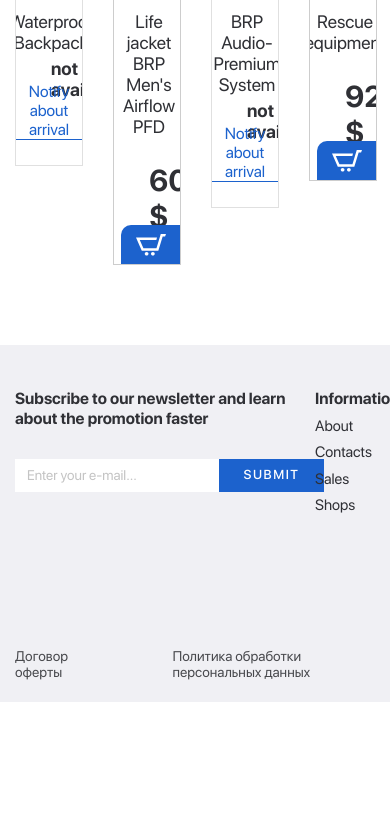
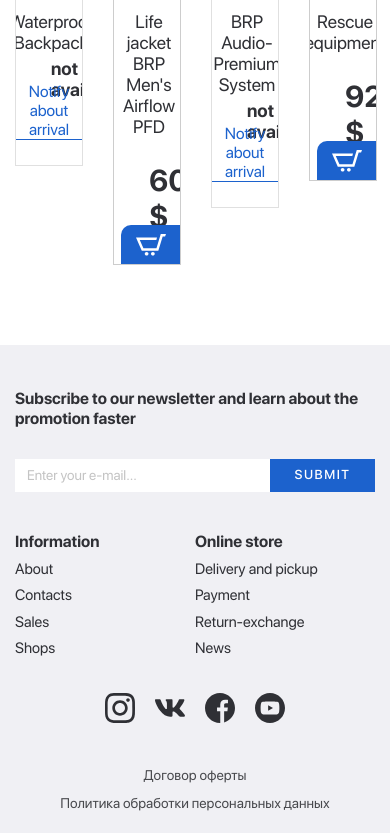
Before and after one commit to dev-rodion/drivemoto-gulp, a website: page app/index.html in a window 390 px wide. Shown: the part 2776-3609 px from the top of the page. Before the commit the page ends 3478 px from the top, so only its background shows below. Drawn offline with Linux system fonts and the light colour scheme.

Commit message:
Adapted .footer, added new styles

```diff
--- a/app/scss/_media.scss
+++ b/app/scss/_media.scss
@@ -100,6 +100,32 @@
       }
     }
   }
+  .footer {
+    &__top {
+      flex-wrap: wrap;
+    }
+    &__item {
+      width: 100%;
+      &:nth-child(1) {
+        max-width: 50%;
+        padding-right: 20px;
+      }
+      &:nth-child(2),
+      &:nth-child(3) {
+        max-width: 150px;
+        width: fit-content;
+        padding-right: 20px;
+      }
+      &:nth-child(4) {
+        max-width: 100%;
+        width: 100%;
+        padding-top: 30px;
+      }
+    }
+    &__social {
+      justify-content: center;
+    }
+  }
 }
 
 @media (max-width: 640px) {
@@ -108,4 +134,30 @@
       display: none;
     }
   }
+  .footer {
+    &__item {
+      &:nth-child(1) {
+        max-width: 100%;
+        padding-right: 0;
+        margin-bottom: 40px;
+      }
+      &:nth-child(2),
+      &:nth-child(3) {
+        max-width: 50%;
+        width: 100%;
+        padding-right: 20px;
+      }
+      &:nth-child(4) {
+        max-width: 100%;
+        width: 100%;
+        padding-top: 30px;
+      }
+    }
+    &__social-link + &__social-link {
+      margin-left: 20px;
+    }
+    &__bottom-link {
+      margin: 6px 20px;
+    }
+  }
 }
--- a/app/scss/style.scss
+++ b/app/scss/style.scss
@@ -669,15 +669,15 @@
     display: flex;
     align-items: center;
     justify-content: center;
-    padding: 22px 0;
+    flex-wrap: wrap;
+    padding: 16px 0;
+    text-align: center;
   }
   &__bottom-link {
     font-size: 14px;
     line-height: 16px;
     color: #48494d;
-  }
-  &__bottom-link + &__bottom-link {
-    margin-left: 80px;
+    margin: 6px 40px;
   }
 }
 
```
Also changed, not shown: app/css/style.min.css.
